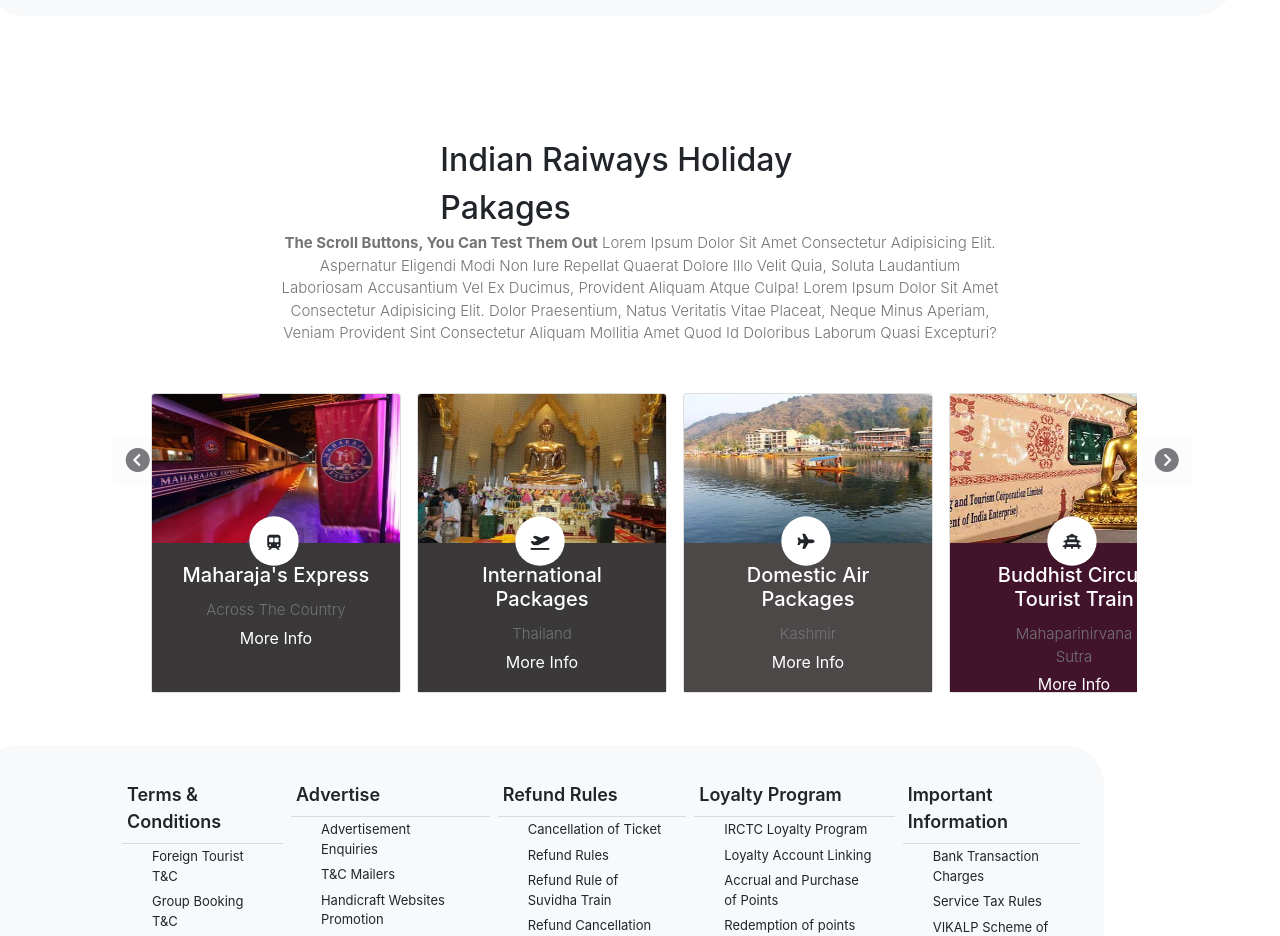
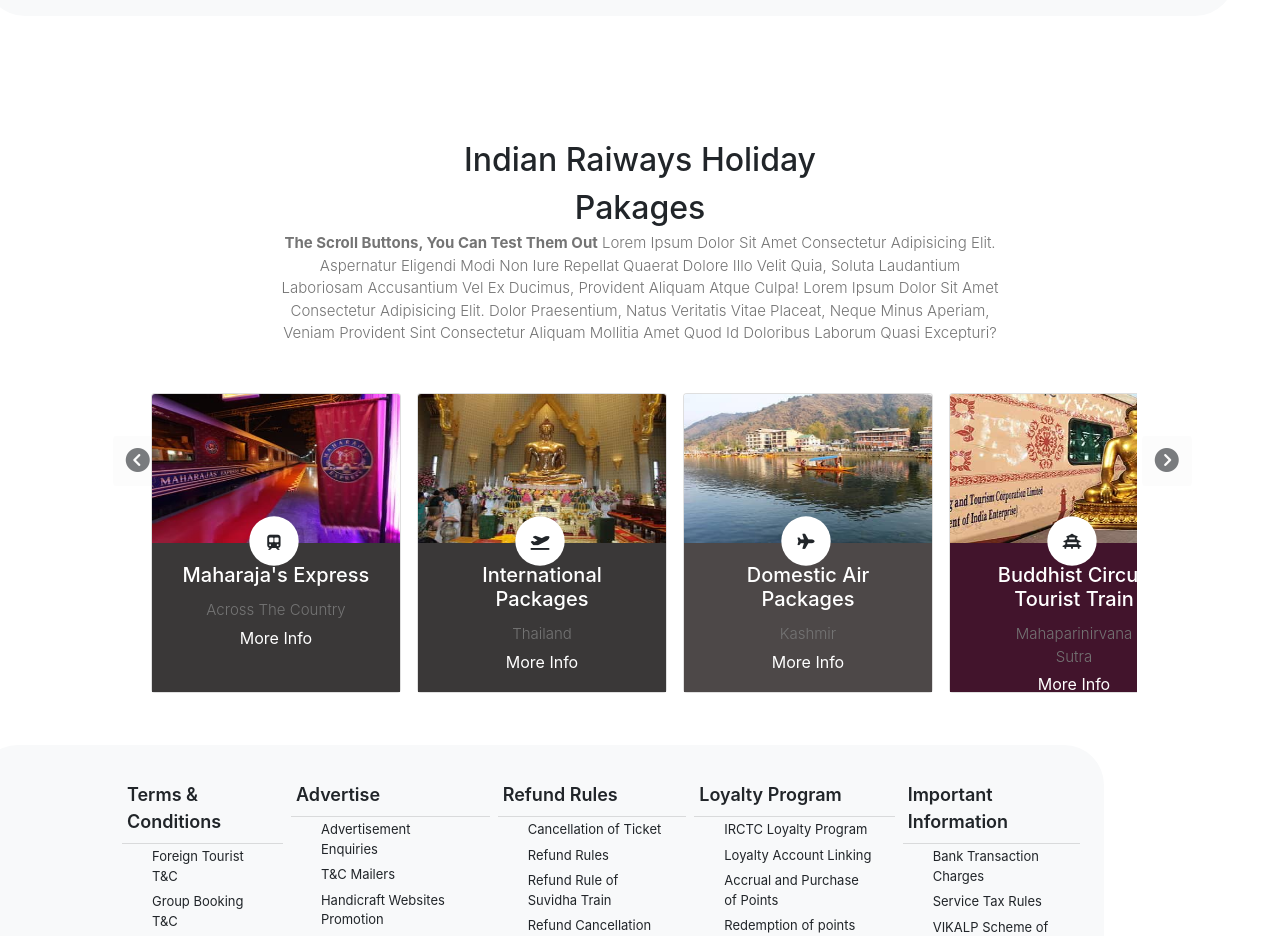
Before and after one commit to Gursimar04/IWP-Assignments, a plain HTML site: page IRCTC/index.html in a window 1280 px wide. Shown: the part 1783-2719 px from the top of the page. Drawn offline with nearby package versions, Linux system fonts and the light colour scheme.

Commit message:
Final commit

```diff
--- a/IRCTC/style.css
+++ b/IRCTC/style.css
@@ -295,9 +295,10 @@ hr{
     font-size:2em;
     text-transform: capitalize;
     font-weight:500;
-    width: 39%;
+    width: 41%;
     margin:2% auto;
     margin-bottom:0;
+    text-align:center;
 }
 .holidays p{
     color:rgb(116, 116, 116);
```
